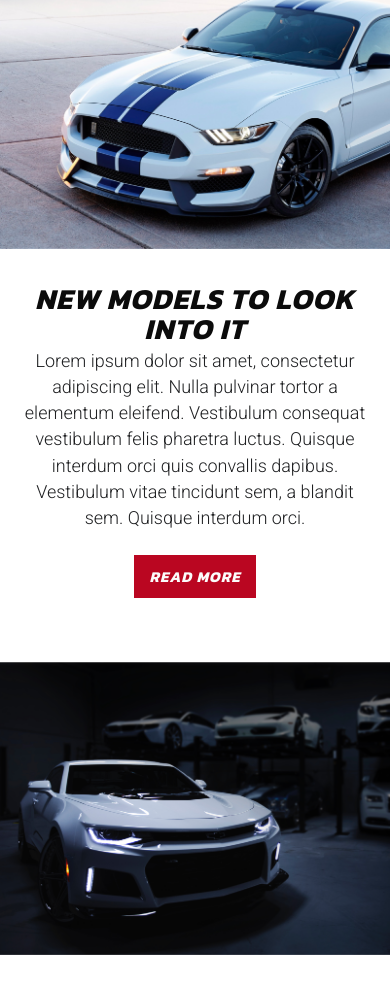
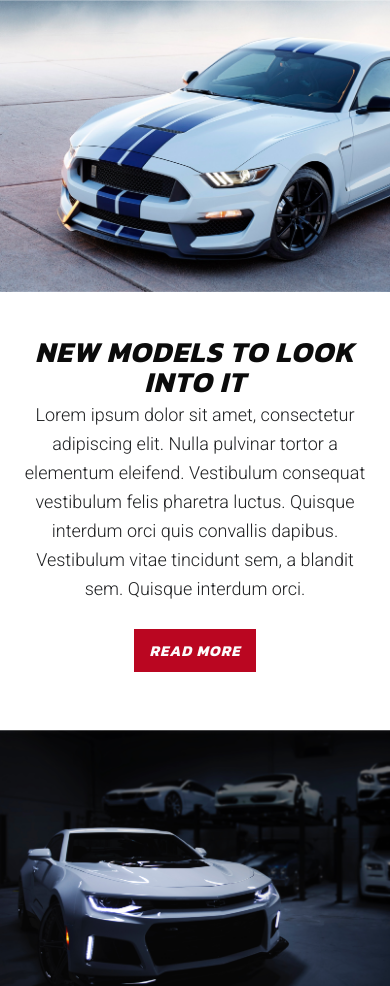
Before and after one commit to leungcheryl/cherylLeungProjectOne, a plain HTML site: page index.html in a window 390 px wide. Shown: the part 1845-2831 px from the top of the page. Drawn offline with Linux system fonts and the light colour scheme.

Commit message:
final changes

```diff
--- a/styles/style.css
+++ b/styles/style.css
@@ -829,10 +829,11 @@ input[type=submit] {
     .modelDescription p {
         font-size: 18px;
         padding-bottom: 22px;
+        line-height: 1.61;
     }
 
     .modelDescription {
-        padding: 35px 0;
+        padding: 45px 0 30px;
     }
 
     .modelDescription p {
@@ -856,6 +857,7 @@ input[type=submit] {
 
     .iconContain {
         padding: 8% 0;
+        margin-top: 4%;
     }
 
     .icon a {
```
